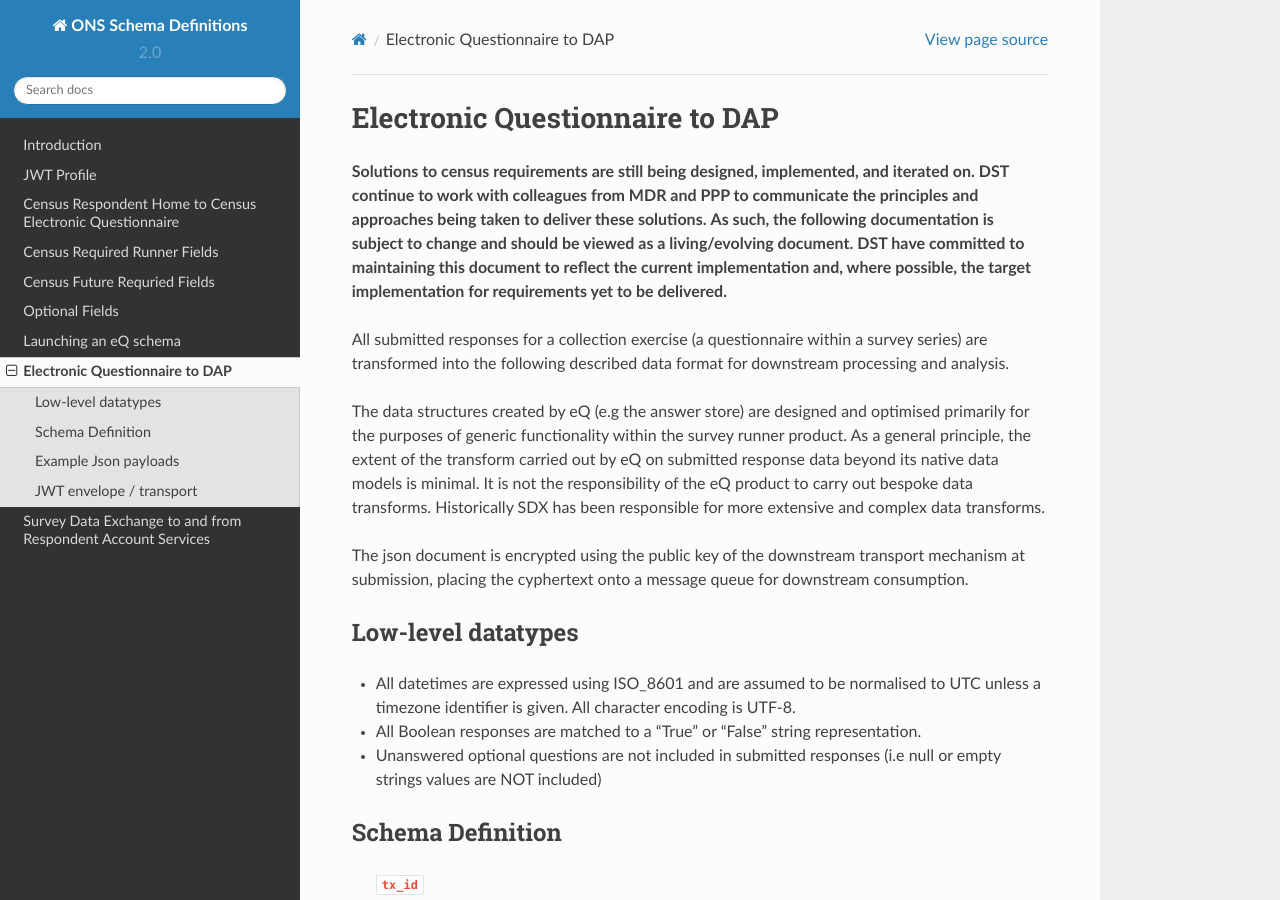
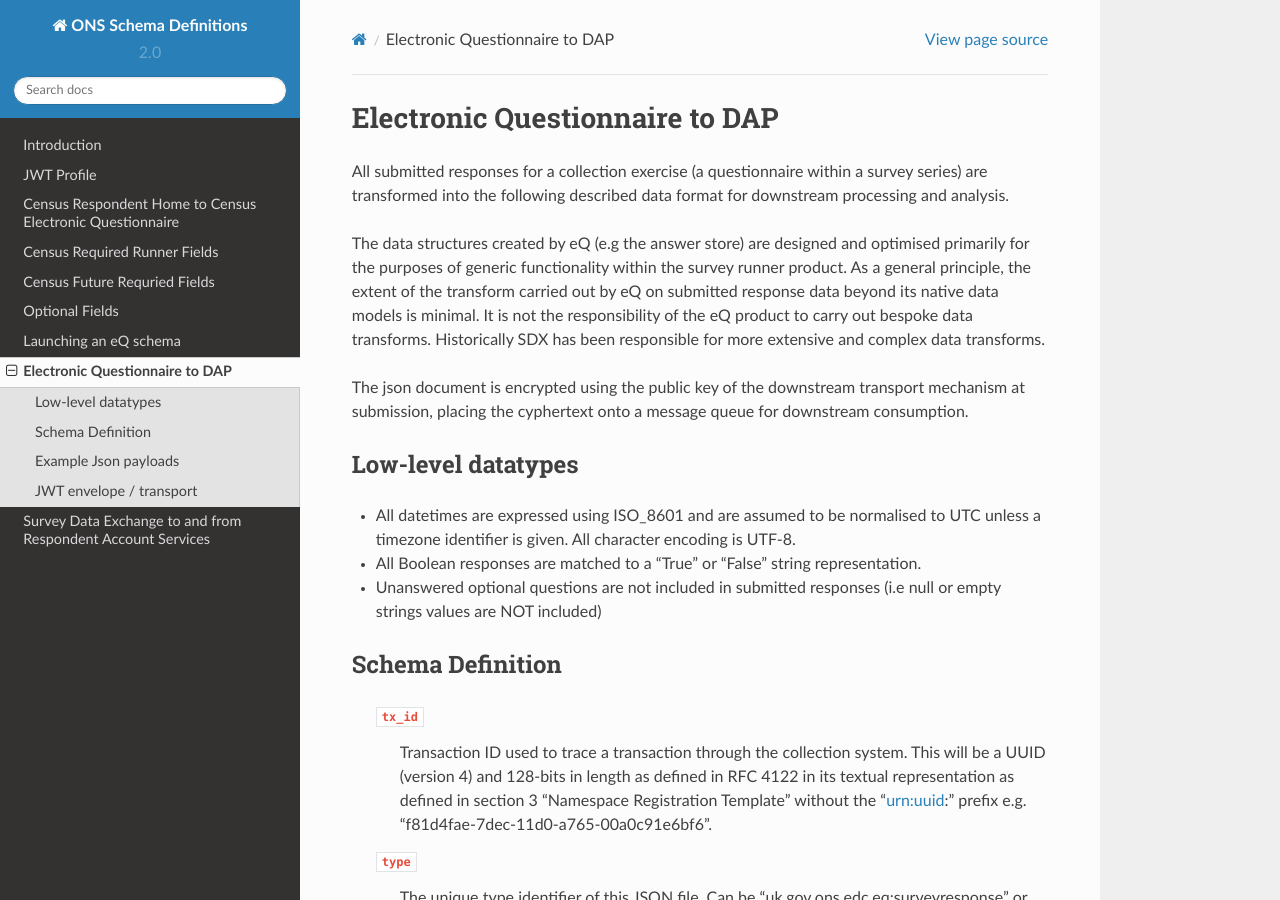
Before and after one commit to ONSdigital/ons-schema-definitions, a Sphinx documentation site: the page built from docs/electronic_questionnaire_to_dap.rst, in a window 1280 px wide and 900 px high. Built offline with Sphinx 7.4.7 and the Read the Docs theme 2.0.0, drawn with Linux system fonts in a browser that asks for light colours.

Commit message:
Removing the caveat re: ongoing development
The caveat being removed was relevant to pre census-rehearsal go live

```diff
--- a/docs/electronic_questionnaire_to_dap.rst
+++ b/docs/electronic_questionnaire_to_dap.rst
@@ -1,10 +1,5 @@
 Electronic Questionnaire to DAP
 ------------------------------------------------
-**Solutions to census requirements are still being designed, implemented, and iterated on.**
-**DST continue to work with colleagues from MDR and PPP to communicate the principles and approaches being taken to deliver these solutions.**
-**As such, the following documentation is subject to change and should be viewed as a living/evolving document.**
-**DST have committed to maintaining this document to reflect the current implementation and, where possible, the target implementation for requirements yet to be delivered.**
-
 All submitted responses for a collection exercise (a questionnaire within a survey series) are transformed into the following described data format for downstream processing and analysis.
 
 The data structures created by eQ (e.g the answer store) are designed and optimised primarily for the purposes of generic functionality within the survey runner product. As a general principle, the extent of the transform carried out by eQ on submitted response data beyond its native data models is minimal. It is not the responsibility of the eQ product to carry out bespoke data transforms. Historically SDX has been responsible for more extensive and complex data transforms.
```
